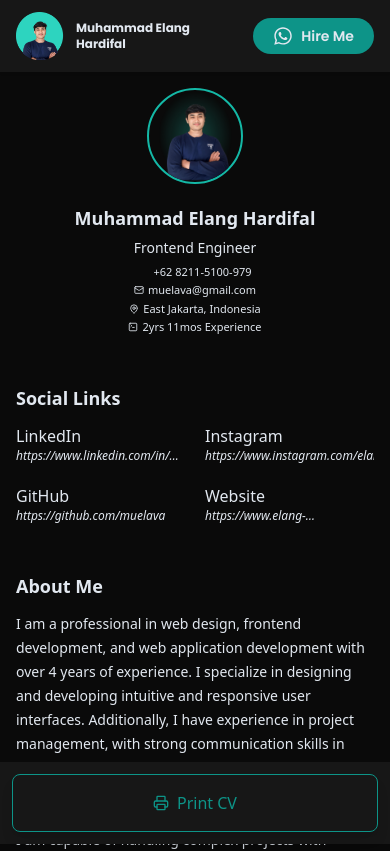
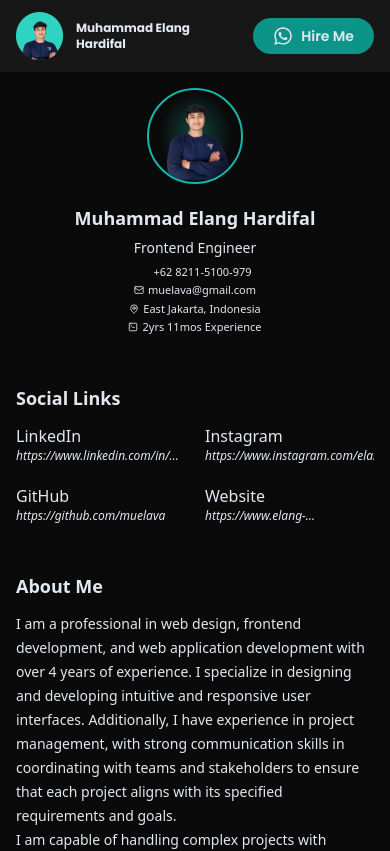
Before and after one commit to muelava/portofolio, a React (Vite) app: page /my-cv in a window 390 px wide. Shown: the top 851 px of the page. Built offline with nearby package versions, Linux system fonts and the light colour scheme; some icons are missing.

Commit message:
update data

```diff
--- a/src/libs/cvData.ts
+++ b/src/libs/cvData.ts
@@ -77,7 +77,7 @@ collaborated closely with the backend team to design and integrate APIs for smoo
     logo: "danamart.png",
     jobAs: "Frontend Developer",
     company: "PT. Dana Aguna Nusantara",
-    startDate: "2022-03-01",
+    startDate: "2022-02-01",
     endDate: "2025-05-15",
     techStack: ["Bootstrap", "jQuery", "Rest API", "Figma", "JavaScript", "React Native", "Webpack", "Apache Cordova", "Tailwind Css", "Vue Js", "React Js"],
     description: `Responsible for designing and implementing user interfaces for both web and mobile
--- a/src/pages/Cv.tsx
+++ b/src/pages/Cv.tsx
@@ -51,7 +51,7 @@ const CvPage = () => {
 
   return (
     <>
-      <div className="fixed bottom-0 left-0 right-0 p-3 bg-neutral-900 shadow-xl z-30">
+      <div className="hidden md:block fixed bottom-0 left-0 right-0 p-3 bg-neutral-900 shadow-xl z-30">
         <div className="grid grid-cols-1 gap-x-3 max-w-7xl mx-auto">
           <button onClick={handlePrint} className="flex items-center justify-center gap-2 border border-teal-600 hover:bg-teal-700 text-teal-600 hover:text-white p-4 rounded-lg shadow-lg transition-colors disabled:pointer-events-none disabled:opacity-60">
             <Printer size={16} />
```
